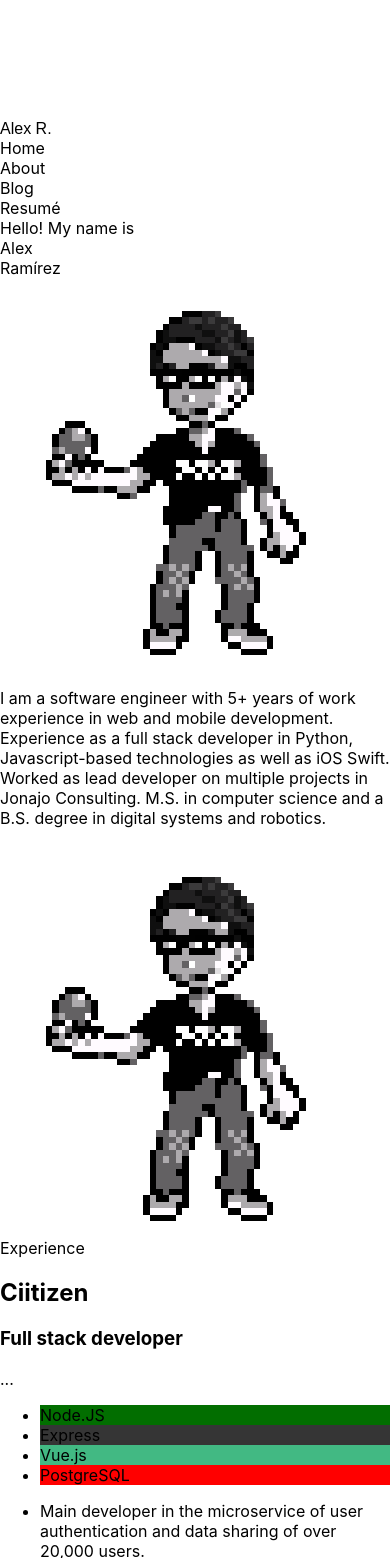
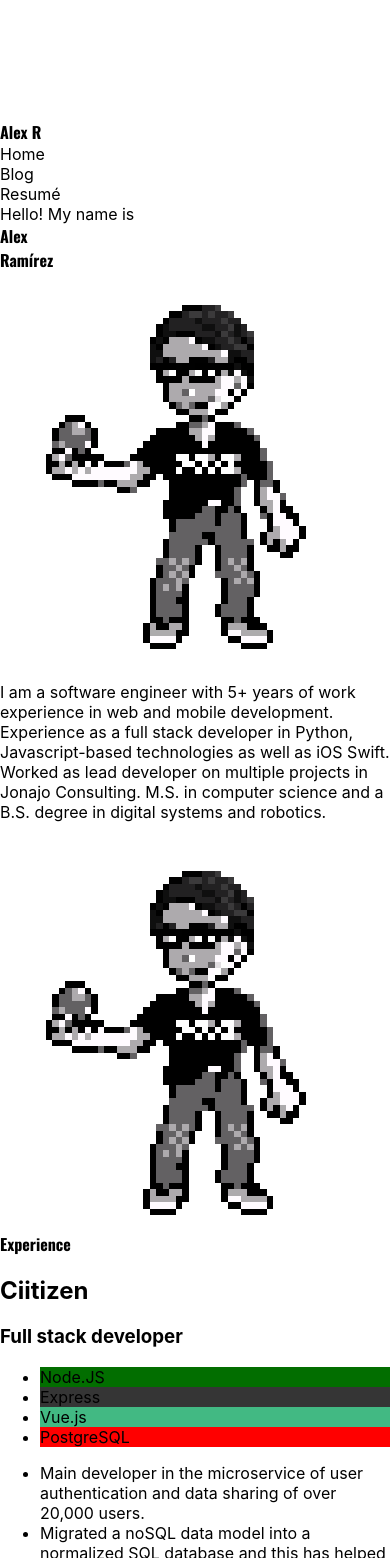
Before and after one commit to aluramh/my-portfolio, a Next.js app: page / in a window 390 px wide. Shown: the part 1030-2588 px from the top of the page. Built offline with nearby package versions, Linux system fonts and the light colour scheme.

Commit message:
shea butter baby

```diff
--- a/components/sections/Experience/Pill.tsx
+++ b/components/sections/Experience/Pill.tsx
@@ -9,15 +9,15 @@ interface Props {
 const Pill: React.FC<Props> = ({ children, className, color = 'red' }) => (
   <li
     className={clsx(
-      `rounded-3xl text-white text-md whitespace-nowrap text-sm`,
-      'px-4 py-0.5',
+      `rounded text-white text-md whitespace-nowrap text-xs`,
+      'px-3 py-0.5',
       // Add a default color if a color was not given
       !color && 'bg-teal-400',
       className,
     )}
     style={{ backgroundColor: color }}
   >
-    {children}
+    <span className='opacity-95'>{children}</span>
   </li>
 )
 
--- a/components/sections/Experience/ProjectDescription.tsx
+++ b/components/sections/Experience/ProjectDescription.tsx
@@ -21,21 +21,23 @@ const ProjectDescription: React.FC<Props> = props => {
       <div className='flex justify-between items-center'>
         <div>
           <h2
-            className='font-semibold leading-snug tracking-wide text-3xl mb-1'
+            className='font-semibold leading-snug tracking-wide text-2xl mb-1'
             title={`${project.yearStart} - ${project.yearEnd || 'Current'}`}
           >
             {project.name}
           </h2>
-          <h3 className='text-gray-500 font-extralight'>{project.title}</h3>
+          <h3 className='text-gray-500'>{project.title}</h3>
         </div>
-        <div className='font-extrabold'>...</div>
+
+        {/* TODO: - Button for a modal that shows more details?*/}
+        {/* <div className='font-extrabold'>...</div> */}
       </div>
 
       {/* List of skills */}
       <ul className='flex flex-wrap'>
         {filteredSkills.map(skill => (
           <Pill
-            className='mr-1 mb-1 cursor-pointer'
+            className='mr-0.5 mb-1 cursor-pointer'
             key={skill}
             color={skillMap[skill]?.preferredColor}
           >
--- a/components/sections/Experience/index.tsx
+++ b/components/sections/Experience/index.tsx
@@ -7,8 +7,16 @@ interface Props {}
 const Experience: React.FC<Props> = props => {
   return (
     <section id='experience'>
-      <div className='text-5xl font-bold mb-4'> Experience</div>
-      <div className='grid grid-cols-1 sm:grid-cols-2 xl:grid-cols-3 gap-3'>
+      <div
+        className='text-5xl font-bolder mb-6'
+        style={{
+          fontFamily: `'Oswald', sans-serif`,
+          fontStretch: 'expanded',
+        }}
+      >
+        Experience
+      </div>
+      <div className='grid grid-cols-1 sm:grid-cols-2 xl:grid-cols-3 gap-4'>
         {profile.map(p => (
           <ProjectDescription project={p} key={p.name} />
         ))}
--- a/components/sections/Footer.tsx
+++ b/components/sections/Footer.tsx
@@ -1,7 +1,10 @@
+import clsx from 'clsx'
 import React from 'react'
 import SocialRow from '../SocialRow'
 
 interface Props {}
+
+const email = 'aluramh@gmail.com'
 
 const Footer: React.FC<Props> = props => {
   const d = new Date()
@@ -13,17 +16,19 @@ const Footer: React.FC<Props> = props => {
       className='py-24 flex align-middle'
     >
       <div className='sm:mx-auto'>
-        <div className='text-xl mb-2 text-teal-700'>
+        <div className='text-base mb-2 text-teal-700'>
           {"Let's work together."}
         </div>
 
-        <div className='md:text-5xl tracking-wide font-medium text-2xl sm:text-3xl'>
-          <a
-            href='mailto:aluramh@gmail.com'
-            target='_blank'
-            rel='noopener noreferrer'
-          >
-            aluramh@gmail.com
+        <div
+          className={clsx(
+            'tracking-wide font-bold text-2xl',
+            'md:text-5xl sm:text-3xl',
+            'transition-colors text-teal-800 hover:text-teal-900',
+          )}
+        >
+          <a href={`mailto:${email}`} target='_blank' rel='noopener noreferrer'>
+            {email}
           </a>
         </div>
 
--- a/components/sections/Headline.tsx
+++ b/components/sections/Headline.tsx
@@ -21,10 +21,14 @@ const Headline = () => {
           <div className='flex flex-row mb-4 sm:mb-3'>
             {/* Introduction and name */}
             <div className='w-2/3'>
-              <div className='text-base font-normal mb-3 sm:text-sm'>
-                Hello! My name is
-              </div>
-              <div className='text-6xl sm:text-5xl md:text-8xl font-bold text-teal-900 mb-4 sm:mb-3'>
+              <div className='text-lg mb-3 text-teal-800'>Hello! My name is</div>
+              <div
+                className='text-6xl sm:text-5xl md:text-8xl font-bold text-teal-900 mb-4 sm:mb-3'
+                style={{
+                  fontFamily: `'Oswald', sans-serif`,
+                  fontStretch: 'expanded',
+                }}
+              >
                 Alex <br className='sm:hidden' />
                 Ramírez
               </div>
@@ -36,7 +40,7 @@ const Headline = () => {
             </div>
           </div>
 
-          <p id='headline-text' className='text-lg'>
+          <p id='headline-text' className='text-lg text-teal-800'>
             {headline}
           </p>
         </div>
@@ -54,7 +58,7 @@ const Headline = () => {
           </div>
 
           {/* Image */}
-          <div className='z-50 relative'>
+          <div className='z-10 relative'>
             <PixelMe className='cursor-pointer' />
           </div>
         </div>
--- a/components/sections/Navbar/index.tsx
+++ b/components/sections/Navbar/index.tsx
@@ -8,6 +8,7 @@ import clsx from 'clsx'
 import Logo from '../../icons/Logo'
 import MenuItem from './MenuItem'
 import { useRouter } from 'next/router'
+import styled from 'styled-components'
 
 export type NavigationItem = {
   name: string
@@ -16,7 +17,6 @@ export type NavigationItem = {
 
 const navigation: NavigationItem[] = [
   { name: 'Home', href: '/' },
-  { name: 'About', href: '/about' },
   { name: 'Blog', href: 'https://blogexmachina.netlify.app' },
 ]
 
@@ -24,11 +24,14 @@ const Navbar: FC = props => {
   const router = useRouter()
 
   return (
-    <nav className='bg-teal-800'>
-      <Disclosure as='div' className='container mx-auto'>
+    <nav className='bg-teal-800 w-full z-50 fixed'>
+      <Disclosure
+        as='div'
+        className='container mx-auto w-full z-50 px-4 sm:px-8 lg:px-24'
+      >
         {({ open }) => (
           <>
-            <div className='max-w-7xl mx-auto px-2 sm:px-6 lg:px-8'>
+            <div className='max-w-7xl'>
               <div className='relative flex items-center justify-between h-16'>
                 <div className='absolute inset-y-0 left-0 flex items-center sm:hidden'>
                   {/* Mobile menu button*/}
@@ -67,14 +70,17 @@ const Navbar: FC = props => {
                     {/* For smaller screens */}
                     <div
                       className={clsx(
-                        'hidden h-8 w-auto ml-6',
-                        'uppercase font-extrabold text-white',
-                        'transform translate-y-0.5',
+                        'hidden h-8 w-auto ml-4',
+                        'uppercase font-extrabold text-white tracking-tight text-2xl',
+                        // 'transform -translate-y-0.5',
                         'lg:block',
                       )}
-                      style={{ fontFamily: `'Oswald', sans-serif` }}
+                      style={{
+                        fontFamily: `'Oswald', sans-serif`,
+                        fontStretch: 'expanded',
+                      }}
                     >
-                      Alex R.
+                      Alex R
                     </div>
                   </div>
 
--- a/pages/_document.tsx
+++ b/pages/_document.tsx
@@ -8,7 +8,18 @@ class MyDocument extends Document {
   render () {
     return (
       <Html>
-        <Head />
+        <Head>
+          <link rel='preconnect' href='https://fonts.googleapis.com' />
+          <link
+            rel='preconnect'
+            href='https://fonts.gstatic.com'
+            crossOrigin='true'
+          />
+          <link
+            href='https://fonts.googleapis.com/css2?family=Oswald:wght@700&display=swap'
+            rel='stylesheet'
+          />
+        </Head>
         <body className='bg-teal-100 text-teal-900'>
           <Main />
           <NextScript />
```
Also changed, not shown: pages/about.tsx (added, +19 -0 lines).
